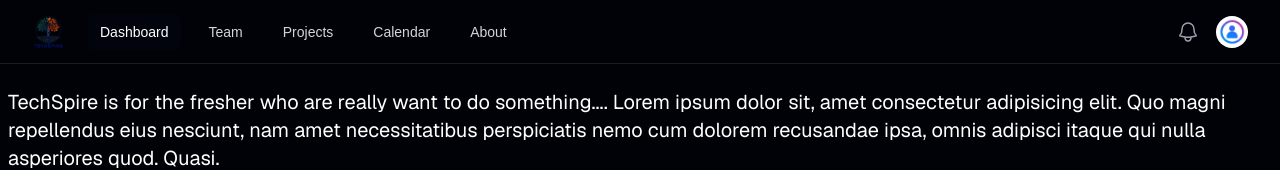
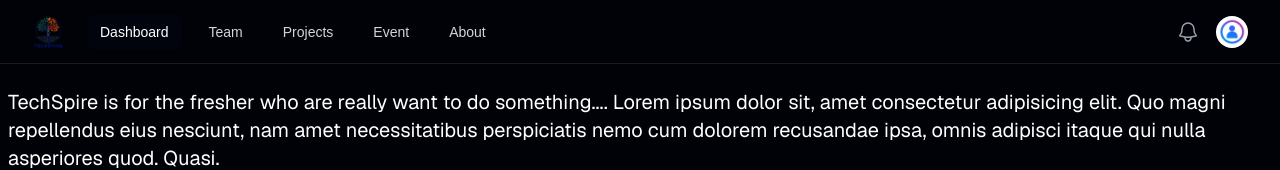
Before and after one commit to Abhisp2711/webhackthon-backend, a Next.js app: page / in a window 1280 px wide. Shown: the top 170 px of the page. Built offline with nearby package versions, Linux system fonts and the light colour scheme.

Commit message:
update navbar

```diff
--- a/app/components/navbar.tsx
+++ b/app/components/navbar.tsx
@@ -13,8 +13,8 @@
   { name: "Dashboard", href: "dashboard", current: true },
   { name: "Team", href: "team", current: false },
   { name: "Projects", href: "project", current: false },
-  { name: "Calendar", href: "history", current: false },
-  { name: "About", href: "/about", current: false },
+  { name: "Event", href: "event", current: false },
+  { name: "About", href: "about", current: false },
 ];
 
 function classNames(...classes: (string | boolean | undefined | null)[]) {
```
